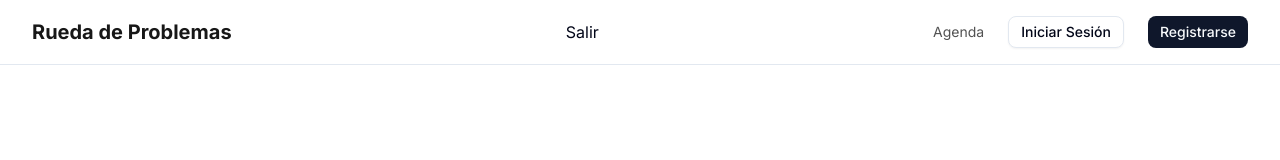
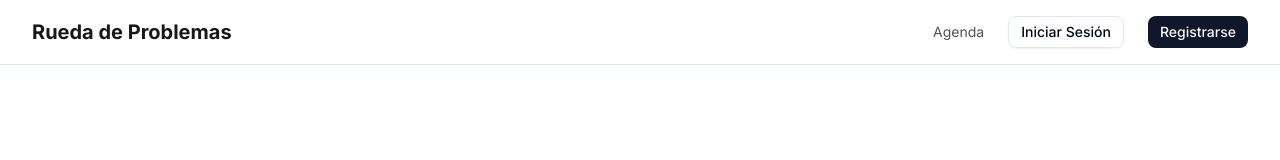
Before and after one commit to GzarateL/RuedadeProblemas, a Next.js app in the folder frontend/: page / in a window 1280 px wide. Shown: the top 160 px of the page. Built offline with nearby package versions, Linux system fonts and the light colour scheme.

Commit message:
fix: quitar botón de salida sin funcionalidad en el navbar

```diff
--- a/frontend/src/components/Navbar.tsx
+++ b/frontend/src/components/Navbar.tsx
@@ -29,7 +29,6 @@ export function Navbar() {
           </div>
           <div className="flex items-center gap-4">
             <SolicitudesNotification />  {/* 👈 Aquí aparecerá la campana */}
-            <button>Salir</button>
           </div>
 
           <div className="hidden md:flex items-center space-x-6">
```
